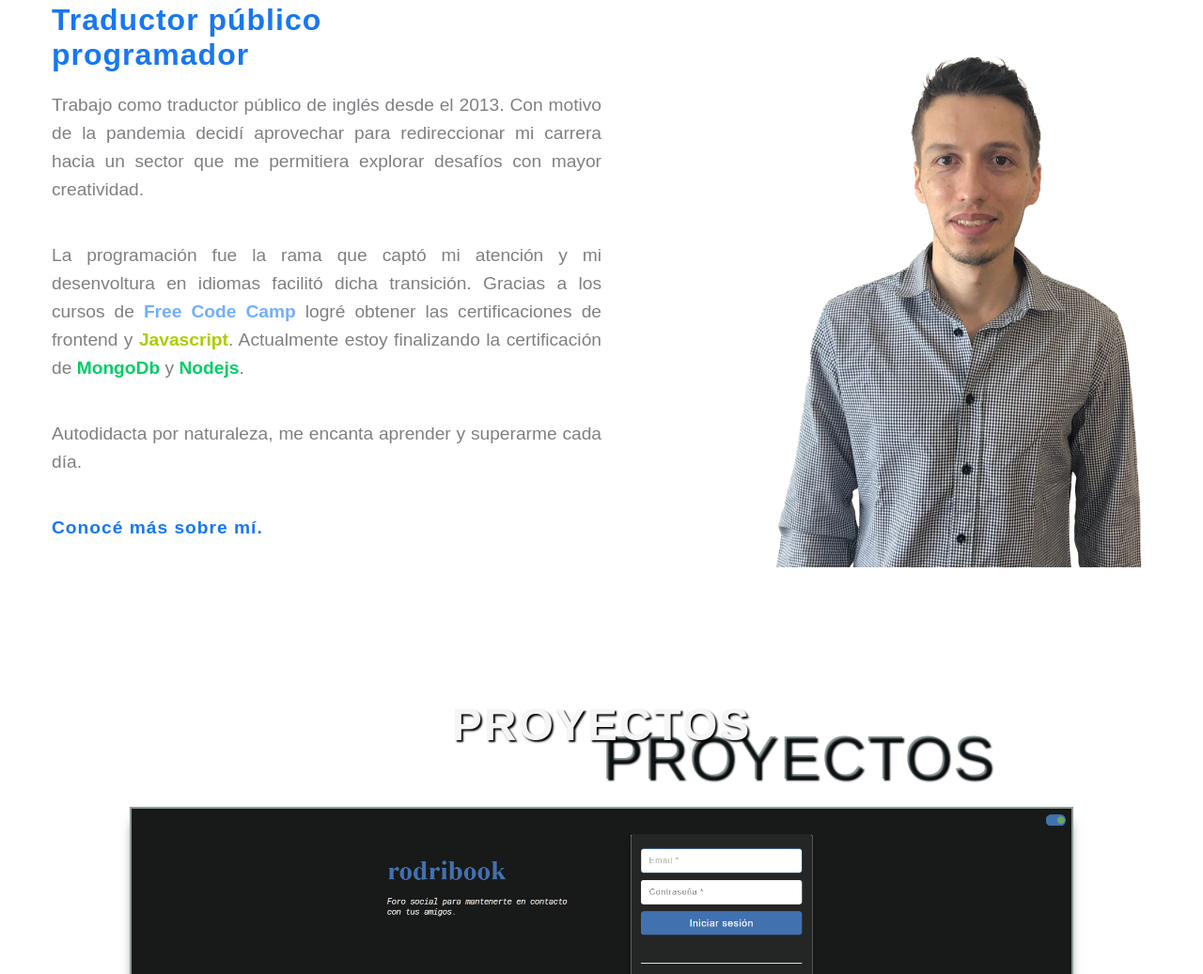
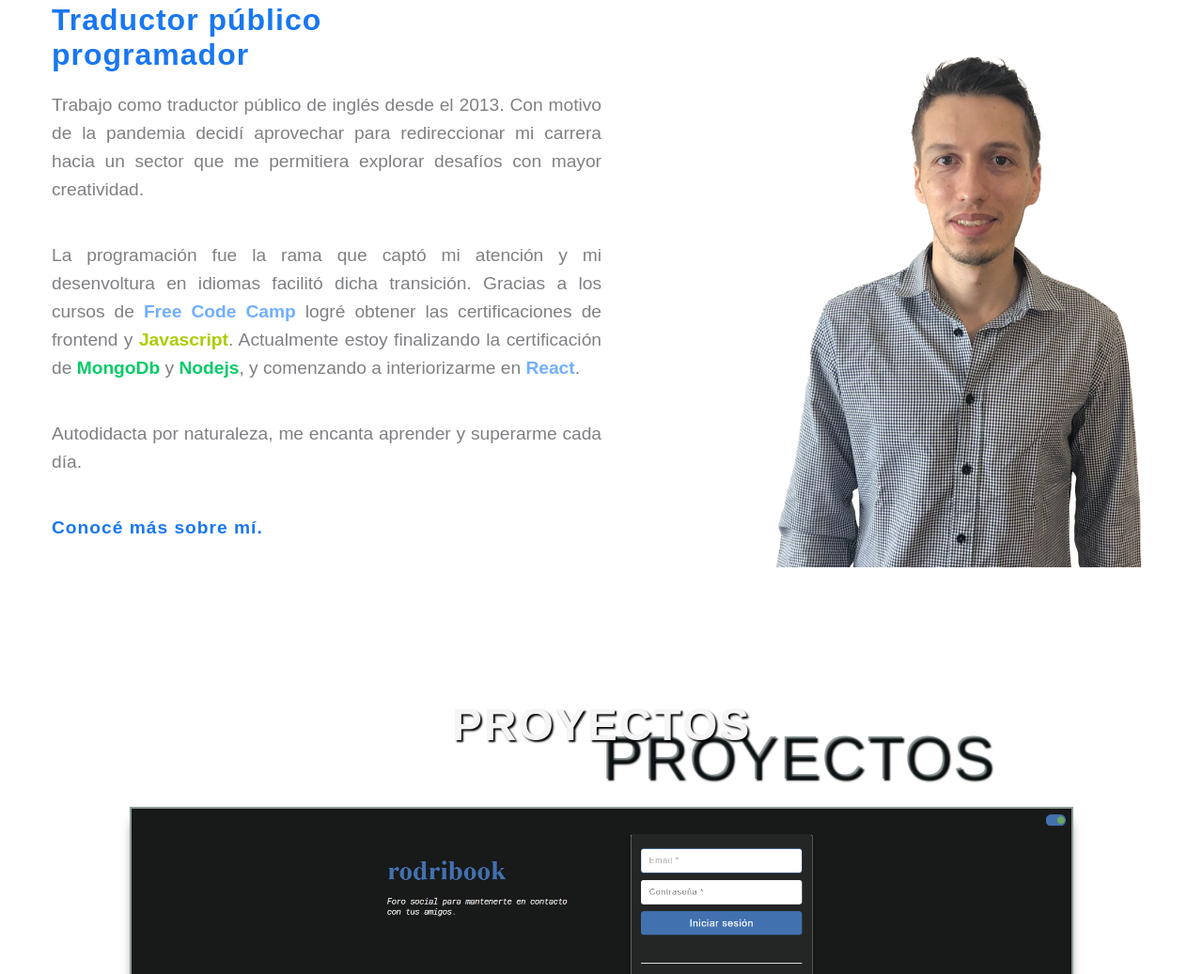
Before and after one commit to CarelessAsado/PORTFOLIO, a plain HTML site: page index.html in a window 1280 px wide. Shown: the part 1058-2095 px from the top of the page at 94% size. Drawn offline with Linux system fonts and the light colour scheme.

Commit message:
Add files via upload

```diff
--- a/index.html
+++ b/index.html
@@ -82,7 +82,7 @@
                 <!-- con aspiraciones a devenir  -->
                 <h3><span>Traductor público</span> con una pizca de <span>programador</span>.</h3>
                 <p>Trabajo como traductor público de inglés desde el 2013. Con motivo de la pandemia decidí aprovechar para redireccionar mi carrera hacia un sector que me permitiera explorar desafíos con mayor creatividad.</p>
-                <p>La programación fue la rama que captó mi atención y mi desenvoltura en idiomas facilitó dicha transición. Gracias a los cursos de <span class="freeWilly">Free Code Camp</span> logré obtener las certificaciones de frontend y <span class="Js">Javascript</span>.  Actualmente estoy finalizando la certificación de <span>MongoDb</span> y <span>Nodejs</span>.</p>
+                <p>La programación fue la rama que captó mi atención y mi desenvoltura en idiomas facilitó dicha transición. Gracias a los cursos de <span class="freeWilly">Free Code Camp</span> logré obtener las certificaciones de frontend y <span class="Js">Javascript</span>.  Actualmente estoy finalizando la certificación de <span>MongoDb</span> y <span>Nodejs</span>, y comenzando a interiorizarme en <span class="freeWilly">React</span>.</p>
                 <p> Autodidacta por naturaleza, me encanta aprender y superarme cada día.</p>
                 <p><a class="blue" href="./cv/CV español 2021.pdf" download> Conocé más sobre mí.</a></p>
             </div>
```
